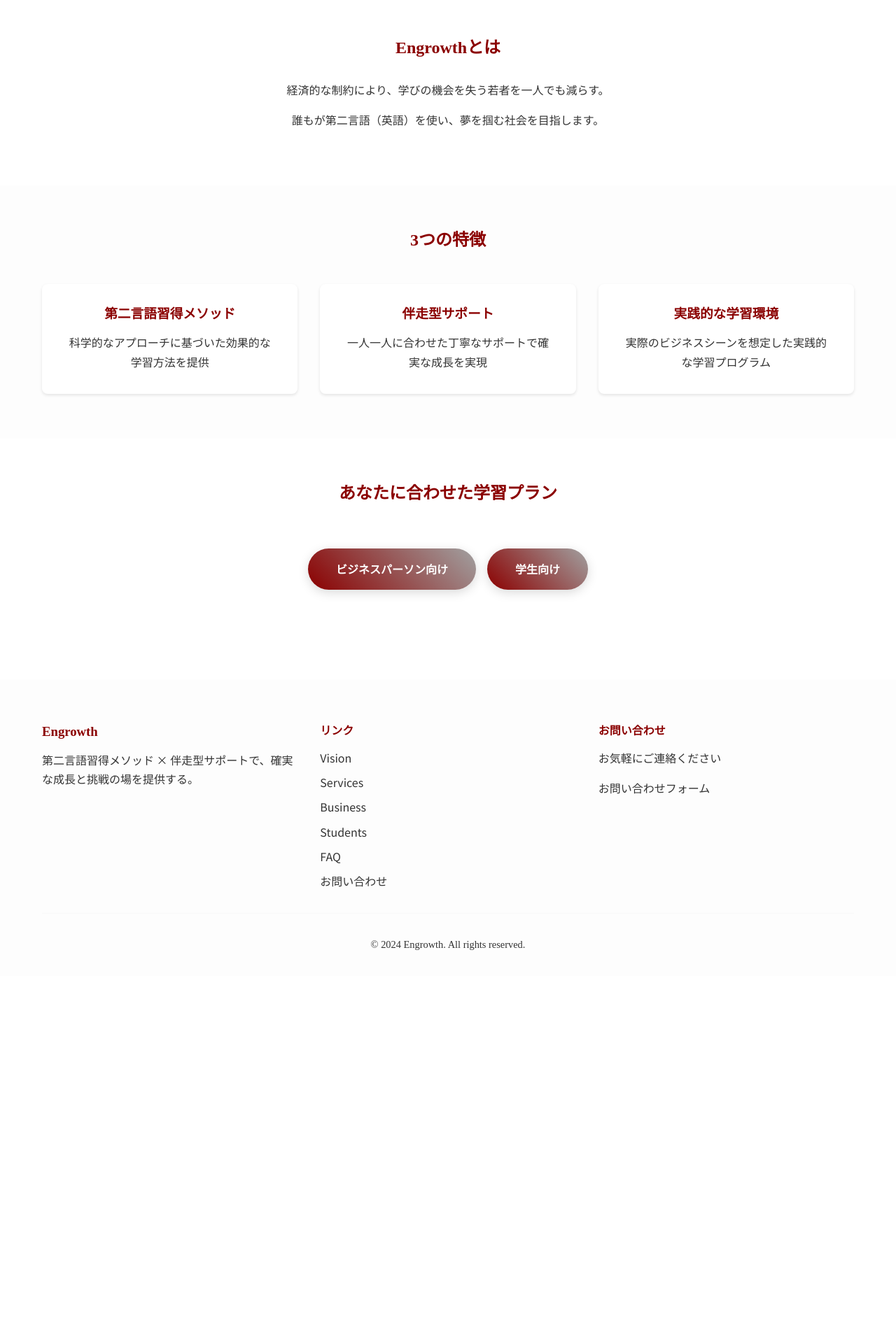
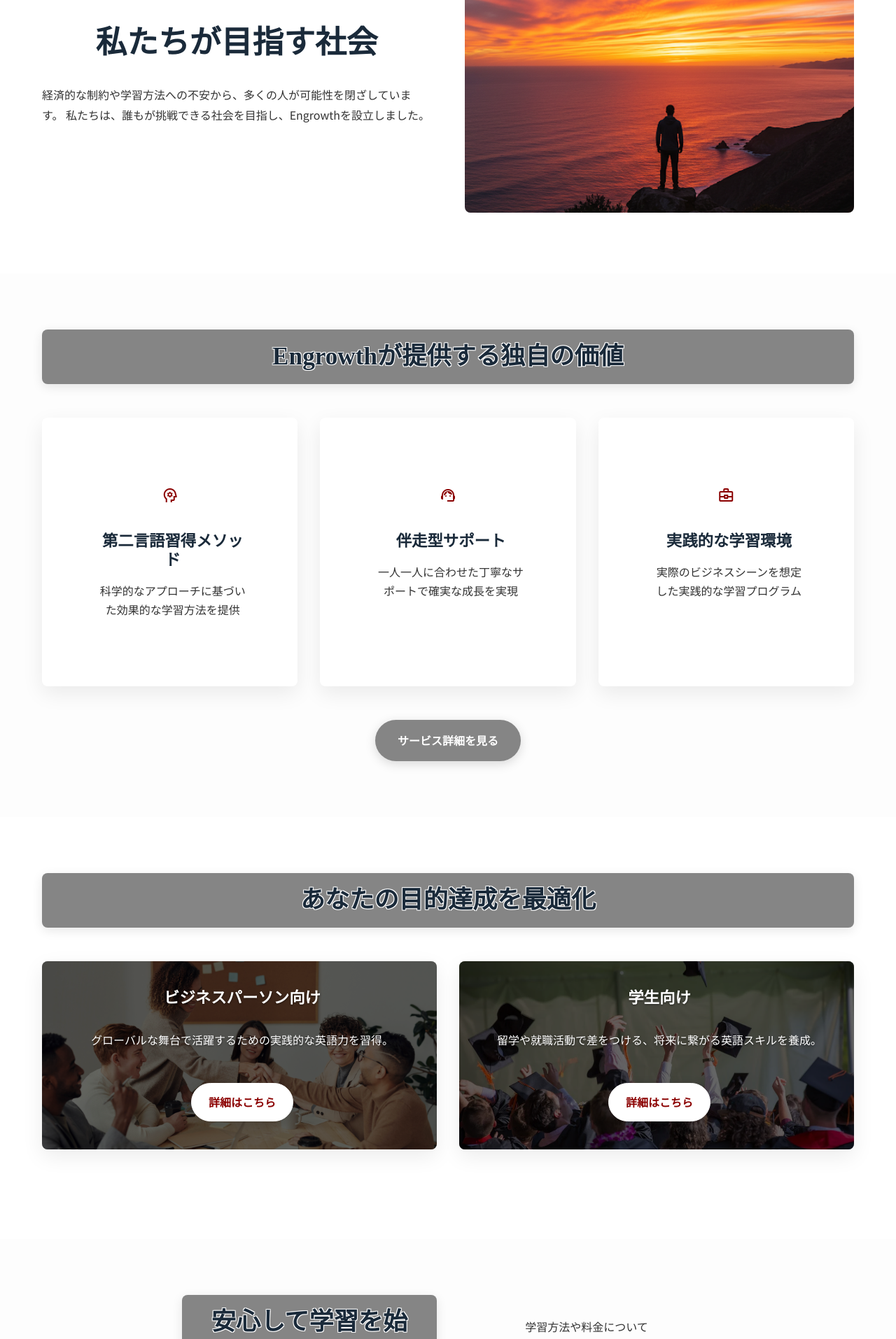
Before and after one commit to ideal-tomy/engrowthsite, a React (Vite) app: page / in a window 1280 px wide. Shown: the part 540-2454 px from the top of the page at 70% size. Before the commit the page ends 1935 px from the top, so only its background shows below. Built offline with nearby package versions, Linux system fonts and the light colour scheme.

Commit message:
トップページ構成案作成02

```diff
--- a/src/components/CardComponent.tsx
+++ b/src/components/CardComponent.tsx
@@ -6,6 +6,7 @@ export interface CardProps {
   description?: string;
   imageUrl?: string;
   icon?: string;
+  backgroundImageUrl?: string;
   className?: string;
   children?: React.ReactNode;
 }
@@ -15,11 +16,22 @@ const CardComponent: React.FC<CardProps> = ({
   description,
   imageUrl,
   icon,
+  backgroundImageUrl,
   className = '',
   children,
 }) => {
+  const cardStyle = backgroundImageUrl ? {
+    backgroundImage: `url(${backgroundImageUrl})`,
+  } : {};
+
   return (
-    <div className={`card ${className}`}>
+    <div
+      className={`card ${backgroundImageUrl ? 'has-background-image' : ''} ${className}`}
+      style={cardStyle}
+    >
+      {backgroundImageUrl && <div className="card-background-overlay"></div>}
+
+      <div className="card-inner-content">
         {imageUrl && (
           <div className="card-image-container">
             <img src={imageUrl} alt={title} className="card-image" />
@@ -36,6 +48,7 @@ const CardComponent: React.FC<CardProps> = ({
           {children}
         </div>
       </div>
+    </div>
   );
 };
 
--- a/src/pages/Home.tsx
+++ b/src/pages/Home.tsx
@@ -1,10 +1,31 @@
 import { Link } from 'react-router-dom';
 import '../styles/Home.css';
 import HeroSection from '../components/HeroSection';
+import StylishTitle from '../components/StylishTitle';
+import CardComponent from '../components/CardComponent';
+
+// Data for Features section
+const featureItems = [
+  {
+    icon: 'psychology',
+    title: '第二言語習得メソッド',
+    description: '科学的なアプローチに基づいた効果的な学習方法を提供'
+  },
+  {
+    icon: 'support_agent',
+    title: '伴走型サポート',
+    description: '一人一人に合わせた丁寧なサポートで確実な成長を実現'
+  },
+  {
+    icon: 'business_center',
+    title: '実践的な学習環境',
+    description: '実際のビジネスシーンを想定した実践的な学習プログラム'
+  }
+];
 
 const Home = () => {
   return (
-    <div className="home">
+    <div className="home-page">
       <HeroSection
         title="第二言語習得メソッド × 伴走型サポート"
         subtitle="確実な成長と挑戦の場を提供する"
@@ -14,40 +35,87 @@ const Home = () => {
         height="large"
       />
 
-      <section className="about">
-        <div className="container">
-          <h2>Engrowthとは</h2>
-          <p>経済的な制約により、学びの機会を失う若者を一人でも減らす。</p>
-          <p>誰もが第二言語（英語）を使い、夢を掴む社会を目指します。</p>
-        </div>
-      </section>
-
-      <section className="features">
-        <div className="container">
-          <h2>3つの特徴</h2>
-          <div className="feature-grid">
-            <div className="feature-card">
-              <h3>第二言語習得メソッド</h3>
-              <p>科学的なアプローチに基づいた効果的な学習方法を提供</p>
-            </div>
-            <div className="feature-card">
-              <h3>伴走型サポート</h3>
-              <p>一人一人に合わせた丁寧なサポートで確実な成長を実現</p>
-            </div>
-            <div className="feature-card">
-              <h3>実践的な学習環境</h3>
-              <p>実際のビジネスシーンを想定した実践的な学習プログラム</p>
-            </div>
+      <section className="home-vision section-padding">
+        <div className="container vision-grid">
+          <div className="vision-text">
+            <h2 className="vision-section-title">私たちが目指す社会</h2>
+            <p>
+              経済的な制約や学習方法への不安から、多くの人が可能性を閉ざしています。
+              私たちは、誰もが挑戦できる社会を目指し、Engrowthを設立しました。
+            </p>
+            <Link to="/vision" className="secondary-button">私たちの想い</Link>
+          </div>
+          <div className="vision-image">
+            <img src="/images/vision01.png" alt="Engrowth Vision" />
           </div>
         </div>
       </section>
 
-      <section className="cta">
+      <section className="home-features section-padding alt-bg">
         <div className="container">
-          <h2>あなたに合わせた学習プラン</h2>
-          <div className="cta-buttons">
-            <Link to="/business" className="cta-button">ビジネスパーソン向け</Link>
-            <Link to="/students" className="cta-button">学生向け</Link>
+          <StylishTitle
+            title="Engrowthが提供する独自の価値"
+            type="section"
+            align="center"
+            size="large"
+          />
+          <div className="feature-grid card-grid">
+            {featureItems.map((item, index) => (
+              <CardComponent
+                key={index}
+                icon={item.icon}
+                title={item.title}
+                description={item.description}
+                className="card-icon-top"
+              />
+            ))}
+          </div>
+          <div style={{ textAlign: 'center', marginTop: '2rem' }}>
+            <Link to="/services" className="primary-button">サービス詳細を見る</Link>
+          </div>
+        </div>
+      </section>
+
+      <section className="home-target section-padding">
+        <div className="container">
+          <StylishTitle
+            title="あなたの目的達成を最適化"
+            type="section"
+            align="center"
+            size="large"
+          />
+          <div className="target-grid card-grid">
+            <CardComponent
+              title="ビジネスパーソン向け"
+              className="target-card"
+              backgroundImageUrl="/images/ビジネスミーティング01.jpeg"
+            >
+              <p>グローバルな舞台で活躍するための実践的な英語力を習得。</p>
+              <Link to="/business" className="primary-button">詳細はこちら</Link>
+            </CardComponent>
+            <CardComponent
+              title="学生向け"
+              className="target-card"
+              backgroundImageUrl="/images/キャンパスライフ01.webp"
+            >
+              <p>留学や就職活動で差をつける、将来に繋がる英語スキルを養成。</p>
+              <Link to="/students" className="primary-button">詳細はこちら</Link>
+            </CardComponent>
+          </div>
+        </div>
+      </section>
+
+      <section className="home-support section-padding alt-bg">
+        <div className="container support-content">
+          <StylishTitle
+            title="安心して学習を始めるために"
+            type="section"
+            align="center"
+            size="large"
+          />
+          <div className="support-links">
+            <p>学習方法や料金について</p><p><Link to="/faq">よくあるご質問はこちら</Link></p>
+            <Link to="/contact" className="primary-button">無料カウンセリング予約</Link>
           </div>
         </div>
       </section>
--- a/src/styles/Home.css
+++ b/src/styles/Home.css
@@ -1,114 +1,154 @@
-.home {
-  padding-top: 80px;
+/* Home Page Specific Styles */
+.home-page {
+  /* Base styles for the page if needed */
 }
 
-.hero {
-  background-color: var(--color-off-white);
-  padding: 6rem 0;
+/* Re-use common styles if defined globally or in components.css */
+.section-padding {
+  padding: 5rem 0;
+}
+
+.alt-bg {
+  background-color: var(--color-off-white); /* Or light-gray */
+}
+
+.card-grid {
+  display: grid;
+  gap: 2rem;
+}
+
+/* --- Section Specific Styles --- */
+
+/* Vision Section */
+.home-vision {
+  background-color: var(--color-white); /* Or remove if default */
+}
+
+/* Add style for the new vision section title */
+.vision-section-title {
+  font-size: 2.8rem; /* Larger font size */
+  font-weight: 700;
+  text-align: center; /* Center alignment */
+  color: var(--color-navy); /* Use navy color */
+  margin-bottom: 2rem; /* Add some space below */
+  font-family: var(--font-heading);
+}
+
+.vision-grid {
+  display: grid;
+  grid-template-columns: 1fr 1fr;
+  gap: 3rem;
+  align-items: center;
+}
+
+.vision-text {
+  /* Styles for text alignment, etc. */
+}
+
+.vision-text p {
+  margin: 1.5rem 0;
+  line-height: 1.8;
+}
+
+.vision-image img {
+  width: 100%;
+  height: auto;
+  border-radius: var(--border-radius);
+  box-shadow: var(--shadow-standard);
+}
+
+/* Features Section */
+.home-features .feature-grid {
+  grid-template-columns: repeat(3, 1fr);
+  margin-top: 3rem;
+}
+
+/* Target Audience Section */
+.home-target .target-grid {
+  grid-template-columns: repeat(2, 1fr);
+  margin-top: 3rem;
+}
+
+.target-card {
+  text-align: center; /* Center content in the card */
+}
+
+.target-card p {
+  margin: 1rem 0 1.5rem; /* Adjust spacing */
+}
+
+/* Support Section */
+.home-support .support-content {
+  max-width: 800px;
+  margin: 0 auto;
   text-align: center;
 }
 
-.hero h1 {
-  font-size: 2.5rem;
-  margin-bottom: 1.5rem;
-  color: var(--color-main);
+.support-links {
+  margin-top: 2rem;
 }
 
-.hero p {
-  font-size: 1.2rem;
-  margin-bottom: 2rem;
-}
-
-.about {
-  padding: 4rem 0;
-  text-align: center;
-  background-color: var(--color-white);
-}
-
-.about h2 {
-  color: var(--color-main);
-  margin-bottom: 2rem;
-}
-
-.about p {
-  max-width: 800px;
-  margin: 0 auto 1rem;
-}
-
-.features {
-  padding: 4rem 0;
-  background-color: var(--color-off-white);
-}
-
-.features h2 {
-  text-align: center;
-  color: var(--color-main);
-  margin-bottom: 3rem;
-}
-
-.feature-grid {
-  display: grid;
-  grid-template-columns: repeat(3, 1fr);
-  gap: 2rem;
-}
-
-.feature-card {
-  background-color: var(--color-white);
-  padding: 2rem;
-  border-radius: 8px;
-  box-shadow: 0 2px 4px rgba(0, 0, 0, 0.1);
-  text-align: center;
-}
-
-.feature-card h3 {
-  color: var(--color-main);
+.support-links p {
   margin-bottom: 1rem;
 }
 
-.cta {
-  padding: 4rem 0;
-  text-align: center;
-  background-color: var(--color-white);
+.support-links p a {
+  color: var(--color-primary);
+  text-decoration: underline;
+  font-weight: 500;
 }
 
-.cta h2 {
-  color: var(--color-main);
-  margin-bottom: 2rem;
+.support-links p a:hover {
+  text-decoration: none;
 }
 
-.cta-buttons {
-  display: flex;
-  gap: 1rem;
-  justify-content: center;
+.support-links .primary-button {
+  margin-top: 1rem;
 }
 
-.cta-button {
-  display: inline-block;
-  padding: 1rem 2rem;
-  background-color: var(--color-main);
-  color: var(--color-white);
-  border-radius: 4px;
-  transition: background-color 0.3s ease;
+/* --- Remove or Comment Out Old Styles --- */
+/* .home { ... } */
+/* .hero { ... } */ /* Handled by HeroSection component */
+/* .about { ... } */
+/* .about h2 { ... } */
+/* .about p { ... } */
+/* .features { ... } */
+/* .features h2 { ... } */
+/* .feature-grid { ... } */ /* Now handled by .card-grid variations */
+.feature-card {
+  display: none; /* Hide old feature cards */
 }
+/* .feature-card h3 { ... } */
+/* .cta { ... } */
+/* .cta h2 { ... } */
+/* .cta-buttons { ... } */
+/* .cta-button { ... } */
 
-.cta-button:hover {
-  background-color: var(--color-accent);
+/* --- Responsive Adjustments --- */
+
+@media (max-width: 992px) {
+  .vision-grid {
+    grid-template-columns: 1fr; /* Stack vision section */
+    text-align: center;
+  }
+  .vision-image {
+    margin-top: 2rem;
+    order: -1; /* Move image above text */
+  }
+  .home-features .feature-grid {
+    grid-template-columns: repeat(2, 1fr); /* 2 columns for features */
+  }
+  .home-target .target-grid {
+    grid-template-columns: 1fr; /* Stack target cards */
+  }
 }
 
 @media (max-width: 768px) {
-  .hero {
-    padding: 4rem 0;
+  .section-padding {
+    padding: 3rem 0;
   }
-
-  .hero h1 {
-    font-size: 2rem;
+  .home-features .feature-grid {
+    grid-template-columns: 1fr; /* Stack features */
   }
-
-  .feature-grid {
-    grid-template-columns: 1fr;
-  }
-
-  .cta-buttons {
-    flex-direction: column;
-  }
+  /* Target and Vision already stacked */
 }
--- a/src/styles/components.css
+++ b/src/styles/components.css
@@ -186,8 +186,16 @@
 
 /* タイトルのタイプバリエーション (背景色と文字色を設定) */
 .title-section .stylish-title {
-  background-color: var(--color-primary);
-  color: white;
+  /* background-color: var(--color-primary); */ /* Original red */
+  background-color: var(--color-accent); /* Change to accent gray */
+  /* color: white; */ /* Original white */
+  color: var(--color-navy); /* Change text color to navy */
+  /* Add white text outline using text-shadow */
+  text-shadow:
+    1px 1px 0 #fff,
+    -1px -1px 0 #fff,
+    1px -1px 0 #fff,
+    -1px 1px 0 #fff;
 }
 
 .title-major .stylish-title {
@@ -261,15 +269,13 @@
 
 /* CardComponent Styles */
 .card {
-  background-color: #fff;
+  background-color: var(--color-white);
   border-radius: var(--border-radius);
   box-shadow: var(--shadow-card);
-  overflow: hidden;
+  padding: 2rem; /* Base padding */
   transition: var(--transition);
-  height: 100%;
-  padding: 2rem;
-  position: relative;
-  border: 1px solid rgba(0, 0, 0, 0.03);
+  position: relative; /* Needed for overlay */
+  overflow: hidden; /* Ensure overlay covers */
 }
 
 .card:hover {
@@ -277,19 +283,64 @@
   box-shadow: var(--shadow-hover);
 }
 
-.card::before {
-  content: '';
+/* Styles for cards with background images */
+.card.has-background-image {
+  background-size: cover;
+  background-position: center;
+  padding: 0; /* Remove base padding, apply to inner content */
+}
+
+.card-background-overlay {
   position: absolute;
   top: 0;
   left: 0;
-  width: 4px;
-  height: 0;
-  background: linear-gradient(to bottom, var(--color-primary), #a1a1a1); /* 少し明るいグレーへ */
-  transition: var(--transition);
+  width: 100%;
+  height: 100%;
+  background-color: rgba(0, 0, 0, 0.6); /* Dark overlay, adjust opacity (0.6) */
+  z-index: 0; /* Below content */
+  transition: background-color 0.3s ease;
 }
 
-.card:hover::before {
-  height: 100%;
+.card.has-background-image:hover .card-background-overlay {
+  background-color: rgba(0, 0, 0, 0.75); /* Darken overlay on hover */
+}
+
+.card-inner-content {
+  position: relative;
+  z-index: 1; /* Above overlay */
+  padding: 2.5rem; /* Apply padding here */
+  height: 100%; /* Allow flex alignment */
+  display: flex;
+  flex-direction: column;
+  justify-content: center; /* Center content vertically */
+}
+
+/* Adjust text colors for background image cards */
+.card.has-background-image .card-title,
+.card.has-background-image .card-description,
+.card.has-background-image p {
+  color: var(--color-white); /* White text */
+  text-shadow: 0 1px 3px rgba(0, 0, 0, 0.5); /* Add shadow for readability */
+}
+
+.card.has-background-image .card-title {
+  /* Adjust title style if needed */
+}
+
+.card.has-background-image .primary-button {
+  /* Adjust button colors if needed */
+  /* Example: make button brighter */
+  background-color: var(--color-white);
+  color: var(--color-primary);
+  border: 1px solid var(--color-white);
+  padding: 0.8rem 1.5rem; /* Reduce horizontal padding */
+  width: fit-content;     /* Set width based on content */
+  display: block;         /* Ensure margin auto works */
+  margin: 1.5rem auto 0; /* Add top margin and center horizontally */
+}
+.card.has-background-image .primary-button:hover {
+  background-color: rgba(255, 255, 255, 0.9);
+  color: var(--color-primary);
 }
 
 .card-image-container {
@@ -590,7 +641,7 @@
 
 .primary-button {
   display: inline-block;
-  background: linear-gradient(45deg, var(--color-primary), #a1a1a1); /* 少し明るいグレーへ */
+  background: var(--color-accent);
   color: white;
   padding: 1rem 2rem;
   border-radius: 30px;
@@ -598,6 +649,7 @@
   text-decoration: none;
   transition: var(--transition);
   box-shadow: 0 4px 15px rgba(0, 0, 0, 0.15);
+  border: none;
 }
 
 .secondary-button {
@@ -615,6 +667,11 @@
 .primary-button:hover, .secondary-button:hover {
   transform: translateY(-3px);
   box-shadow: 0 7px 20px rgba(0, 0, 0, 0.2);
+}
+
+/* Add specific hover style for primary-button to restore gradient */
+.primary-button:hover {
+  background: linear-gradient(45deg, var(--color-primary), #a1a1a1);
 }
 
 /* サービスコンテナ */
```
Also changed, not shown: public/images/vision01.png (added). Lines whose indentation alone changed are shown as unchanged.
